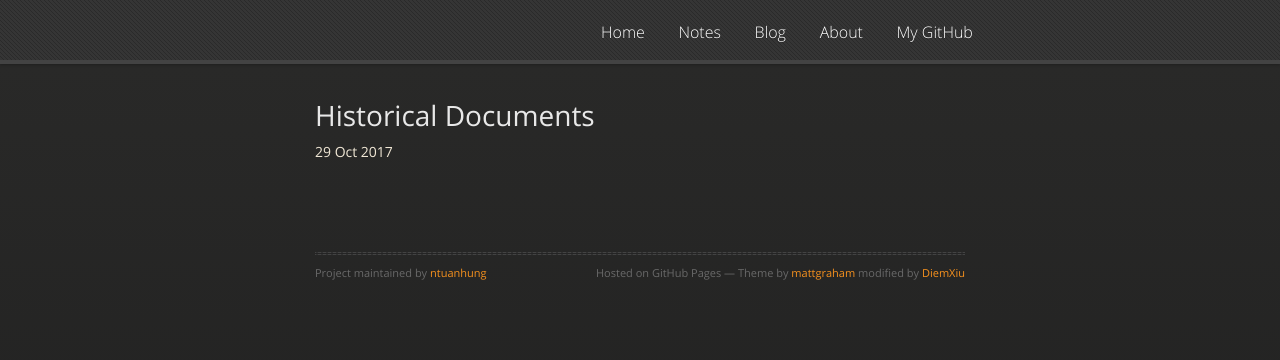
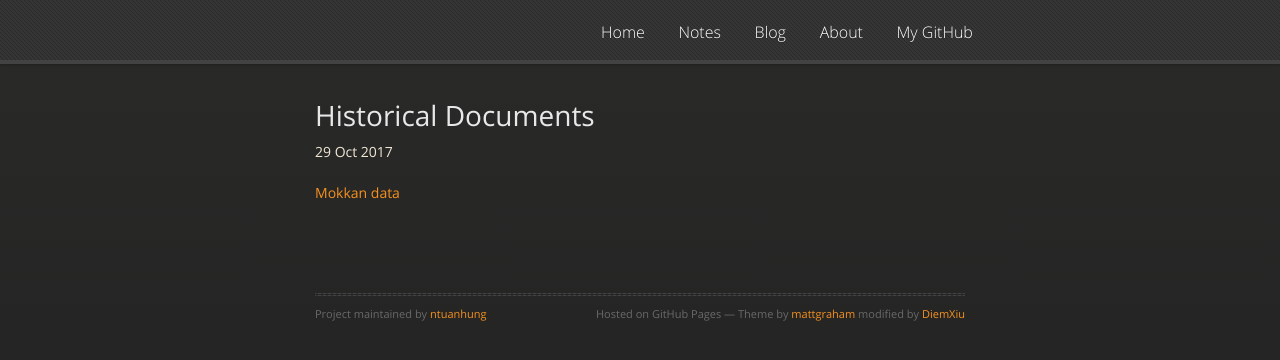
Before and after one commit to ntuanhung/ntuanhung.github.io, a Jekyll site: the page built from _posts/handwriting_recognition/2017-10-29-historical-documents.md, in a window 1280 px wide. Shown: the top 360 px of the page. Built offline with Jekyll 4.4.1, drawn with Linux system fonts in a browser that asks for light colours; nearby versions of some CDN libraries.

Commit message:
Update 2017-10-29-historical-documents.md

```diff
--- a/_posts/handwriting_recognition/2017-10-29-historical-documents.md
+++ b/_posts/handwriting_recognition/2017-10-29-historical-documents.md
@@ -4,3 +4,5 @@ category: handwriting_recognition
 title: Historical Documents
 date: 2017-10-29
 ---
+
+[Mokkan data](http://mokuren.nabunken.go.jp/Mokkan/)
```
